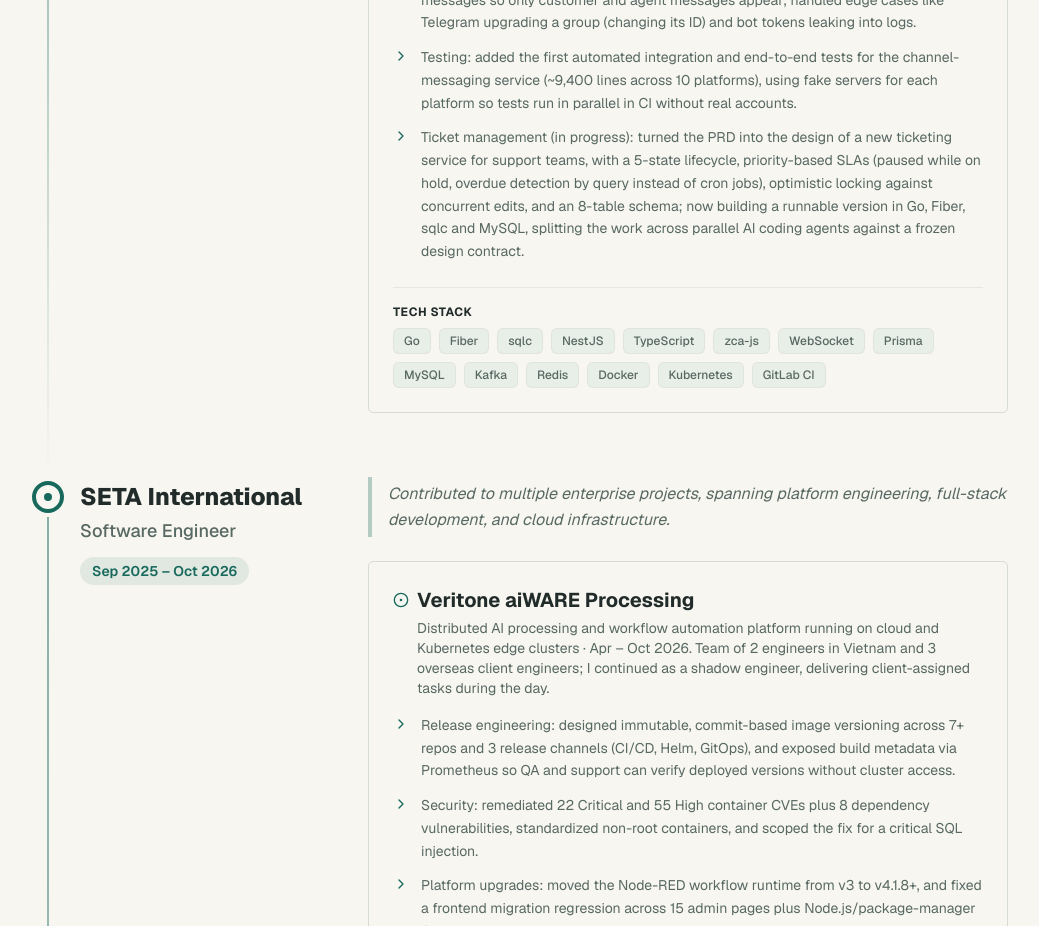
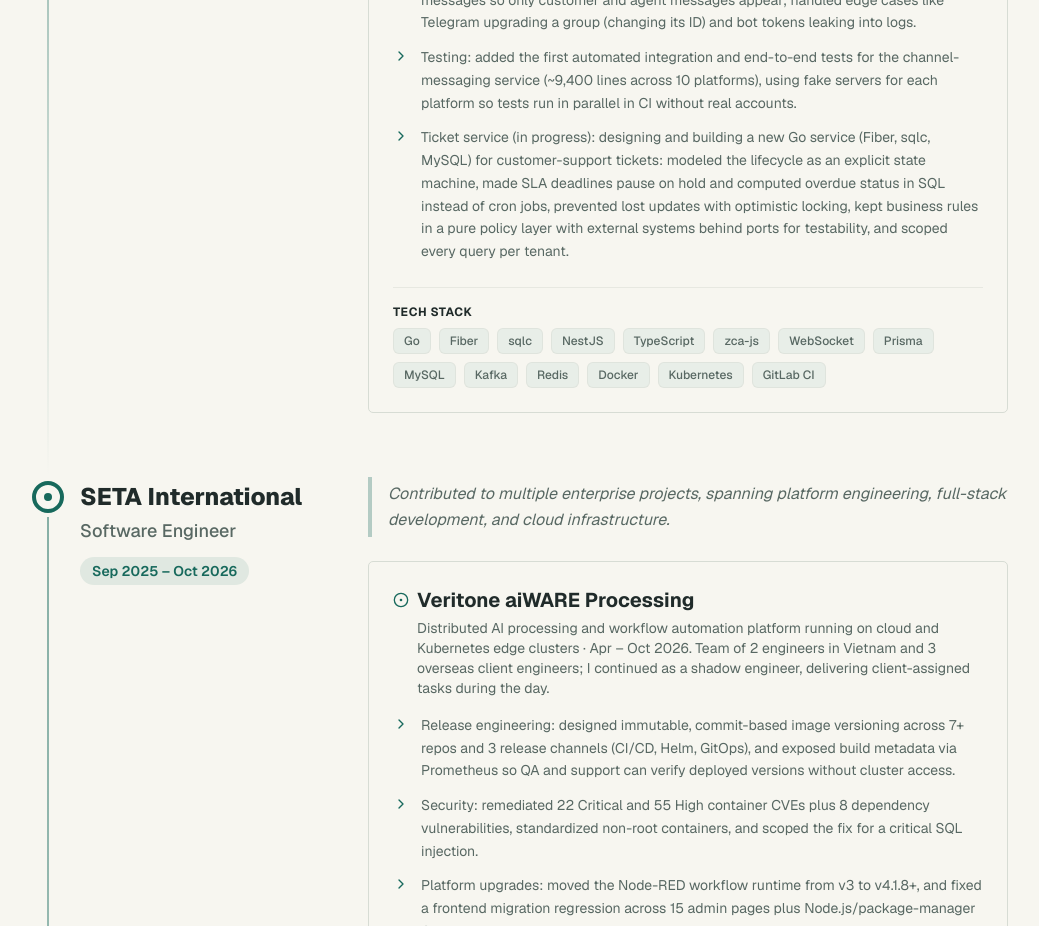
Before and after one commit to TruongHoang2004/portfolio, a Next.js app: page / in a window 1280 px wide. Shown: the part 3780-4706 px from the top of the page, without its empty margins (120-1159 px from the left). Built offline with nearby package versions, Linux system fonts and the light colour scheme.

Commit message:
content: engineer-focused ticket service bullet

```diff
--- a/data/experience.ts
+++ b/data/experience.ts
@@ -30,7 +30,7 @@ export const getExperiencesData = (locale: string): Experience[] => {
             isVi ? "Zalo cá nhân: một mình xây dựng trong ~1 tuần service mới cho phép nhân viên CSKH chat qua tài khoản Zalo cá nhân, vì chỉ tài khoản cá nhân mới nhận được tin nhắn nhóm. Zalo không có API chính thức cho việc này nên tôi dùng thư viện không chính thức zca-js và viết service bằng NestJS, service duy nhất không dùng Go trong hệ thống." : "Zalo personal accounts: built solo in ~1 week a new service that lets support agents chat through personal Zalo accounts, since only personal accounts receive group messages. Zalo has no official API for this, so I used the unofficial zca-js library and wrote the service in NestJS, the only non-Go service in the platform.",
             isVi ? "Telegram group: đưa chat nhóm Telegram vào hộp thư của nhân viên CSKH, mỗi nhóm là một cuộc hội thoại hiện rõ ai nói gì; viết logic định tuyến để lọc tin nhắn của bot, chỉ giữ tin của khách hàng và nhân viên; xử lý trường hợp nhóm bị Telegram nâng cấp (đổi ID) và bot token bị lộ trong log." : "Telegram groups: brought Telegram group chats into the support agents' inbox, each group as one conversation showing who said what; added routing that filters out bot messages so only customer and agent messages appear; handled edge cases like Telegram upgrading a group (changing its ID) and bot tokens leaking into logs.",
             isVi ? "Kiểm thử: bổ sung bộ integration/E2E test tự động đầu tiên cho service kết nối các kênh nhắn tin (~9.400 dòng, 10 nền tảng), dùng server giả lập từng nền tảng để test chạy song song trên CI mà không cần tài khoản thật." : "Testing: added the first automated integration and end-to-end tests for the channel-messaging service (~9,400 lines across 10 platforms), using fake servers for each platform so tests run in parallel in CI without real accounts.",
-            isVi ? "Quản lý ticket (đang làm): từ PRD, thiết kế service ticket mới cho đội CSKH với vòng đời 5 trạng thái, SLA theo mức ưu tiên (tạm dừng khi chờ, xác định quá hạn bằng truy vấn thay vì cron), chống ghi đè đồng thời bằng optimistic locking và 8 bảng dữ liệu; đang dựng bản chạy được bằng Go, Fiber, sqlc và MySQL, chia việc cho nhiều AI agent làm song song theo một bản hợp đồng thiết kế cố định." : "Ticket management (in progress): turned the PRD into the design of a new ticketing service for support teams, with a 5-state lifecycle, priority-based SLAs (paused while on hold, overdue detection by query instead of cron jobs), optimistic locking against concurrent edits, and an 8-table schema; now building a runnable version in Go, Fiber, sqlc and MySQL, splitting the work across parallel AI coding agents against a frozen design contract."
+            isVi ? "Ticket service (đang làm): thiết kế và xây dựng service Go mới (Fiber, sqlc, MySQL) quản lý ticket hỗ trợ khách hàng: mô hình hoá vòng đời ticket thành state machine rõ ràng; SLA tự tạm dừng khi ticket chờ và trạng thái quá hạn được tính bằng SQL thay vì cron; chống mất dữ liệu khi sửa đồng thời bằng optimistic locking; tách business rule thành lớp policy thuần và đặt hệ thống bên ngoài sau các port để dễ test; mọi truy vấn cô lập theo tenant." : "Ticket service (in progress): designing and building a new Go service (Fiber, sqlc, MySQL) for customer-support tickets: modeled the lifecycle as an explicit state machine, made SLA deadlines pause on hold and computed overdue status in SQL instead of cron jobs, prevented lost updates with optimistic locking, kept business rules in a pure policy layer with external systems behind ports for testability, and scoped every query per tenant."
           ],
           technologies: "Go · Fiber · sqlc · NestJS · TypeScript · zca-js · WebSocket · Prisma · MySQL · Kafka · Redis · Docker · Kubernetes · GitLab CI",
         },
```
